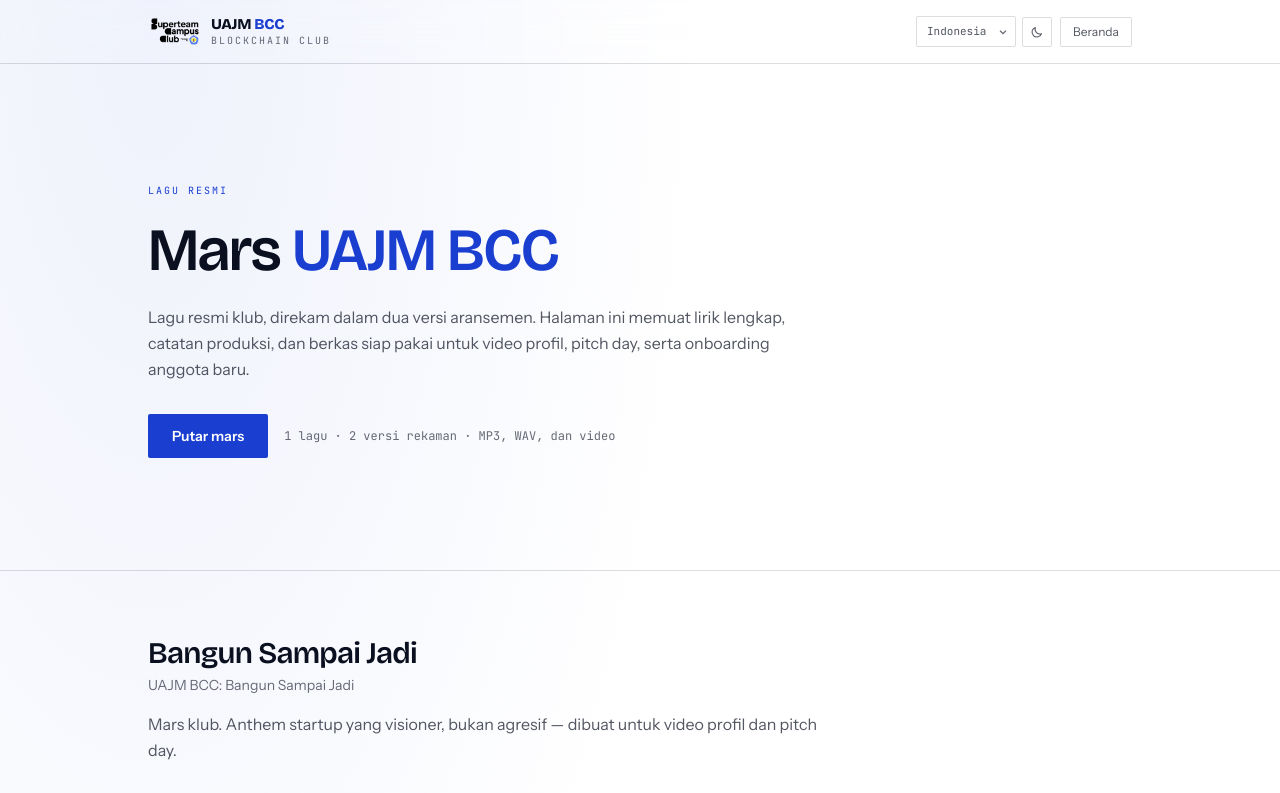
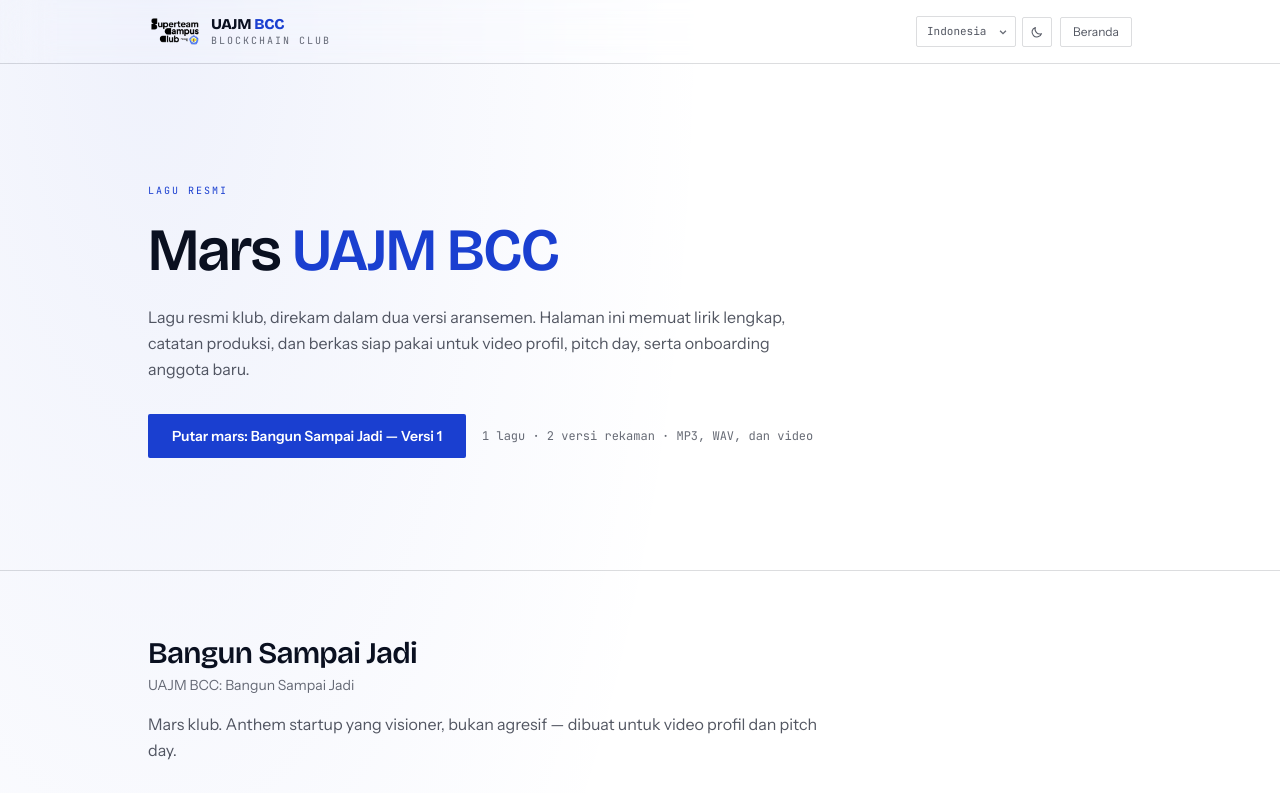
Before and after one commit to bryankwandou/uajmbcc, a Next.js app: page /mars in a window 1280 px wide. Shown: the top 793 px of the page. Built offline with nearby package versions, Linux system fonts and the light colour scheme; grey boxes are pictures that could not be loaded.

Commit message:
Tombol putar menyebut lagu dan versi yang akan berbunyi

```diff
--- a/src/app/mars/page.tsx
+++ b/src/app/mars/page.tsx
@@ -72,12 +72,15 @@
           </h1>
           <p className="mt-6 max-w-2xl leading-relaxed text-[color:var(--muted)]">{d.hero.lede}</p>
           <div className="mt-8 flex flex-wrap items-center gap-4">
+            {/* Labelnya menyebut lagu dan versi yang akan berbunyi. Sebelumnya
+                tertulis "mars utama" saja, sehingga pendengar baru tahu lagu mana
+                yang dimaksud setelah menekannya. */}
             <button
               type="button"
               onClick={() => toggle(main.versions[0], main.title)}
               className="btn-primary px-6 py-3 text-sm"
             >
-              {d.hero.playAll}
+              {d.hero.playAll}: {main.title} — {main.versions[0].label}
             </button>
             <span className="font-mono text-xs text-[color:var(--faint)]">{d.hero.counts}</span>
           </div>
```
